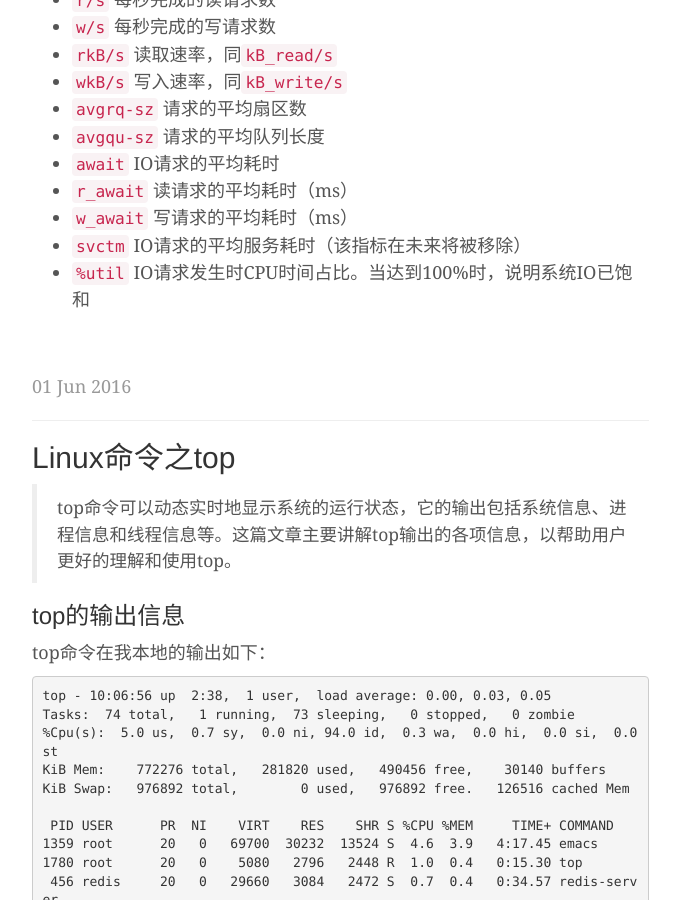
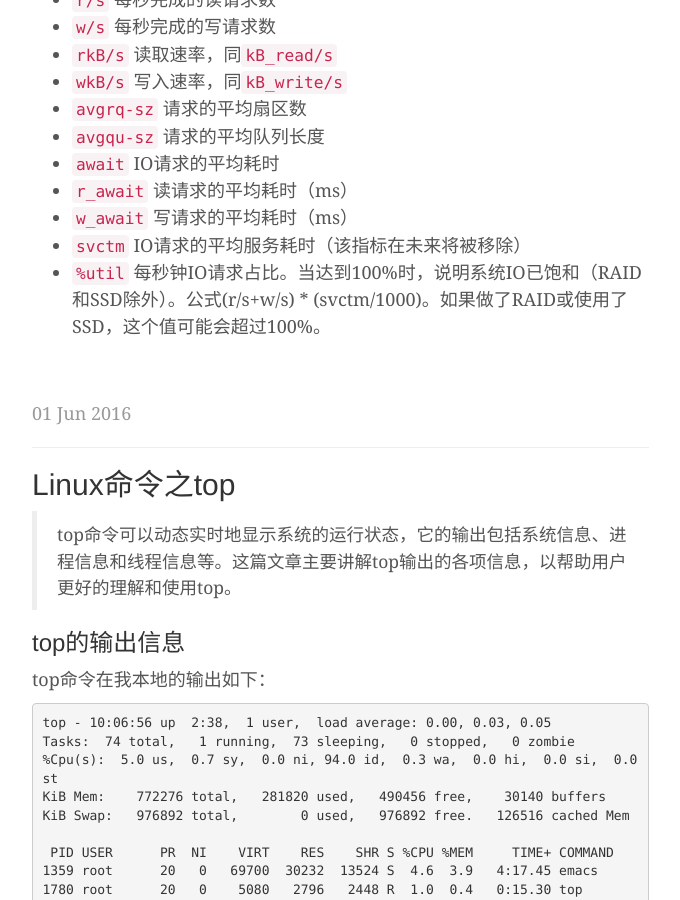
Before and after one commit to pysnow530/pysnow530.github.io, a Jekyll site: the page built from index.html, in a window 1280 px wide and 900 px high, scrolled down 2100 px. Shown: the whole window, without its empty margins (138-818 px from the left). Built offline with Jekyll 4.4.1, drawn with Linux system fonts in a browser that asks for light colours; nearby versions of some CDN libraries.

Commit message:
添加%util说明

```diff
--- a/_posts/2016-06-02-Linux命令之iostat.md
+++ b/_posts/2016-06-02-Linux命令之iostat.md
@@ -88,4 +88,4 @@ CPU利用率的信息和`top`里的CPUT信息类似。
 * `r_await` 读请求的平均耗时（ms）
 * `w_await` 写请求的平均耗时（ms）
 * `svctm` IO请求的平均服务耗时（该指标在未来将被移除）
-* `%util` IO请求发生时CPU时间占比。当达到100%时，说明系统IO已饱和
+* `%util` 每秒钟IO请求占比。当达到100%时，说明系统IO已饱和（RAID和SSD除外）。公式(r/s+w/s) * (svctm/1000)。如果做了RAID或使用了SSD，这个值可能会超过100%。
```
